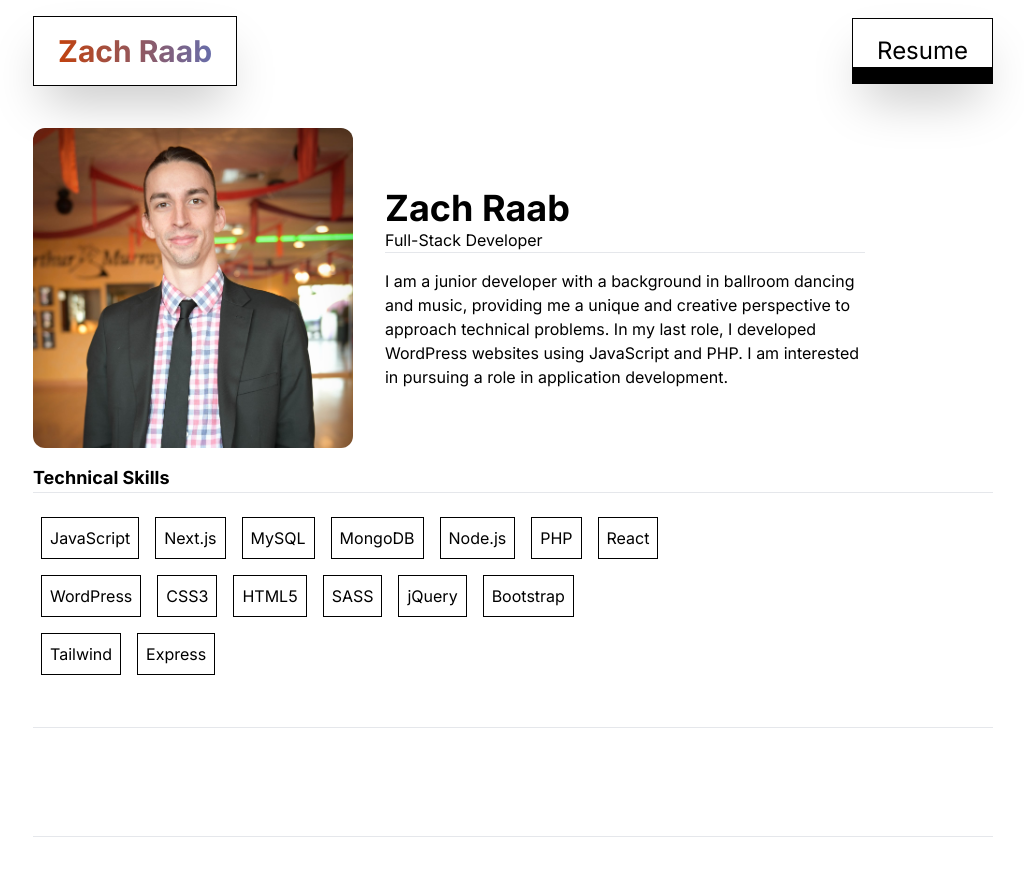
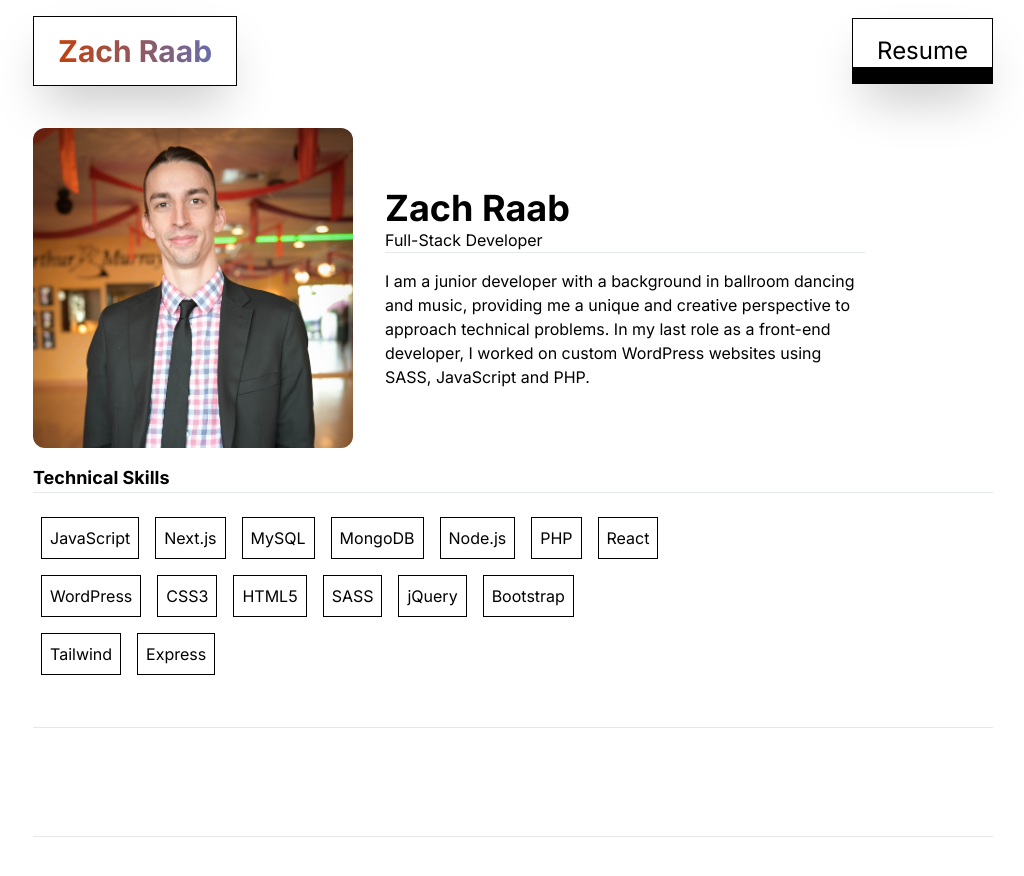
Before and after one commit to zachraab/zachraab-nextjs, a Next.js app: page /resume in a window 1280 px wide. Shown: the top 876 px of the page, without its empty margins (127-1151 px from the left). Built offline with nearby package versions, Linux system fonts and the light colour scheme.

Commit message:
Minor content update

```diff
--- a/app/resume/page.js
+++ b/app/resume/page.js
@@ -23,7 +23,7 @@ export default function Resume() {
 						<h1 data-aos="fade-right" className="font-bold text-4xl">Zach Raab</h1>
 						<h2 data-aos="fade-left" >Full-Stack Developer</h2>
 						<hr/>
-						<p data-aos="fade-in" >I am a junior developer with a background in ballroom dancing and music, providing me a unique and creative perspective to approach technical problems. In my last role, I developed WordPress websites using JavaScript and PHP. I am interested in pursuing a role in application development.</p>
+						<p data-aos="fade-in" >I am a junior developer with a background in ballroom dancing and music, providing me a unique and creative perspective to approach technical problems. In my last role as a front-end developer, I worked on custom WordPress websites using SASS, JavaScript and PHP.</p>
 					</div>
 				</div>
 				<div className="mb-4 tech-skills">
```
